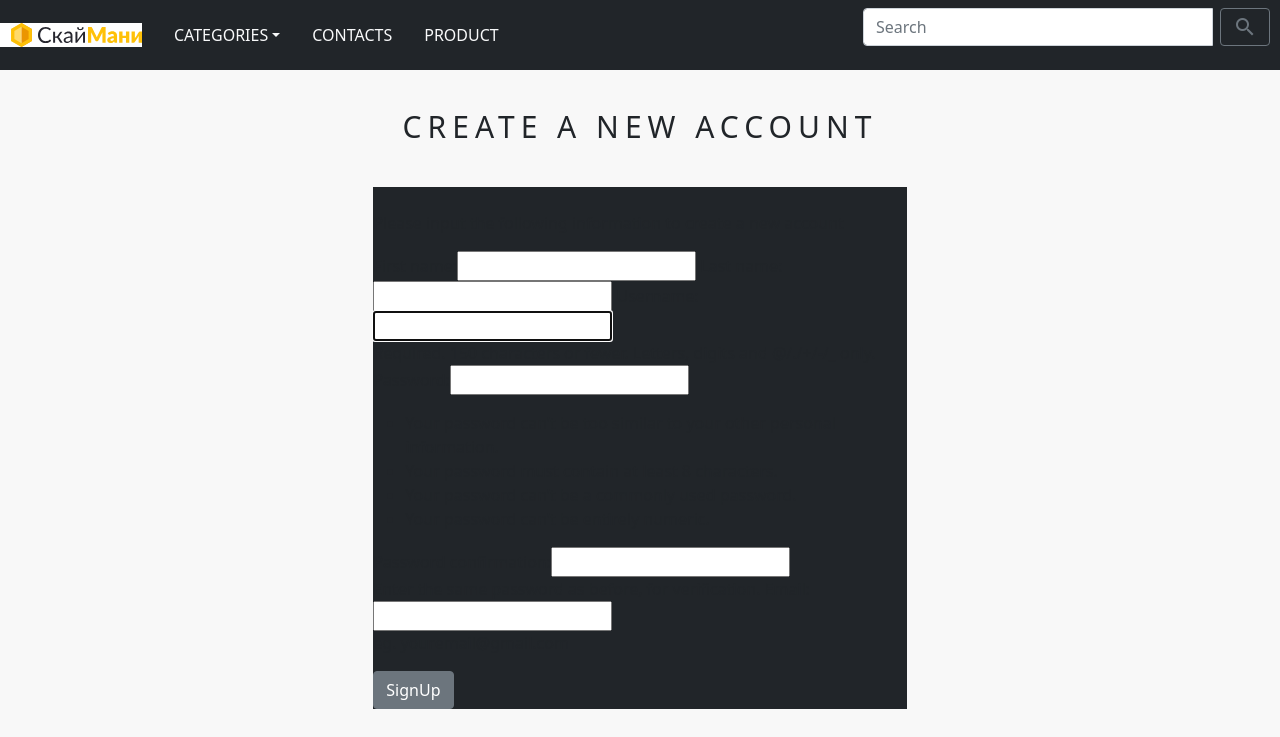
After one commit to AlexBulavin/ecommerce-project, a Django app: page /account/create/ in a window 1280 px wide; the page is wider, and only the part inside the window is pictured. The commit adds this page. Shown: the top 737 px of that part. Run offline with Django 3.2, Linux system fonts and the light colour scheme; data that the repository does not hold is empty.

Commit message:
Add SignUp form and it's logic

```diff
--- a/ecommerce/settings.py
+++ b/ecommerce/settings.py
@@ -64,6 +64,7 @@
                 'django.contrib.auth.context_processors.auth',
                 'django.contrib.messages.context_processors.messages',
                 'shop.context_processors.menu_links',
+                'shop.context_processors.counter',
             ],
         },
     },
--- a/ecommerce/static/css/base.css
+++ b/ecommerce/static/css/base.css
@@ -33,3 +33,8 @@
 .product_text {
 padding-right: 20px;
 }
+
+.errorlist li {
+color: red;
+font-weight: bold;
+}
--- a/shop/context_processors.py
+++ b/shop/context_processors.py
@@ -1,5 +1,19 @@
-from .models import Category
+from .models import Category, Cart, CartItem
+from .views import _cart_id
 
+def counter(request):
+    item_count = 0 #Создали счётчик для элементов в корзине
+    if 'admin' in request.path:
+        return {}
+    else:
+        try:
+            cart = Cart.objects.filter(cart_id=_cart_id(request))
+            cart_items = CartItem.objects.all().filter(cart=cart[:1])
+            for cart_item in cart_items:
+                item_count += cart_item.quantity
+        except Cart.DoesNotExist:
+            item_count = 0
+    return dict(item_count=item_count)
 
 def menu_links(request):
     links = Category.objects.all()
--- /dev/null
+++ b/shop/forms.py
@@ -0,0 +1,12 @@
+from django import forms
+from django.contrib.auth.forms import UserCreationForm
+from django.contrib.auth.models import User
+
+class SignUpForm(UserCreationForm):
+    first_name = forms.CharField(max_length=100, required=True)
+    last_name = forms.CharField(max_length=100, required=True)
+    email = forms.EmailField(max_length=250, help_text='eg. youremail@gmail.com')
+
+    class Meta:
+        model = User
+        fields = ('first_name', 'last_name', 'username', 'password1', 'password2')
--- a/shop/models.py
+++ b/shop/models.py
@@ -53,7 +53,7 @@
     # date_added = models.DateField(auto_now_add=True)
 
     date = models.DateField(auto_now=True, blank=True)
-    date_added = models.DateTimeField(auto_now_add=True)
+    date_added = models.DateTimeField(auto_now_add=True) #Очень важное изменение по отношению к исходнику
 
     class Meta:
         ordering = ['date_added']
--- a/shop/templates/navbar.html
+++ b/shop/templates/navbar.html
@@ -573,6 +573,11 @@
       </li>
       <li class="nav-item"><a class="nav-link text-light text-uppercase font-weight-bold px-3" href="" onmouseover="this.style.backgroundColor='#777';" onmouseout="this.style.backgroundColor='#212529';">Contacts</a></li>
       <li class="nav-item"><a class="nav-link text-light text-uppercase font-weight-bold px-3" href="" onmouseover="this.style.backgroundColor='#777';" onmouseout="this.style.backgroundColor='#212529';">Product</a></li>
+      {% if item_count > 0 %}
+        <li class="nav-item"><a class="nav-link text-light text-uppercase font-weight-bold px-3" href="{% url 'cart_detail' %}" onmouseover="this.style.backgroundColor='#777';" onmouseout="this.style.backgroundColor='#212529';">
+          <i class="material-icons cart icon">add_shopping_cart</i>
+        {{item_count}}</a></li>
+      {% endif %}
     </ul>
     <form class="form-inline" >
       <div class="input-group">
--- /dev/null
+++ b/shop/templates/signup.html
@@ -0,0 +1,52 @@
+{% extends 'base.html' %}
+
+{% load static %}
+
+{% block title %}
+Create new account
+{% endblock %}
+
+{% block content %}
+
+<div>
+  {% if not form.is_valid %}
+    <div>
+      <br>
+      <h1 class="product_title text-center">
+        Create a new account
+      </h1>
+      <br>
+      <div class="col-9 col-sm-9 col-md-6 col-lg-5 mx-auto bg-dark">
+        <br>
+        <p>
+          Please input the following information to create a new account
+        </p>
+        <form action="post">
+          {% csrf_token%}
+          <p>
+            {{ form }}
+          </p>
+          <button type="submit" name="button" class="btn btn-secondary">
+            SignUp
+          </button>
+        </form>
+      </div>
+    </div>
+  {% else %}
+    <div class="mx-auto">
+      <br>
+      <h1 class="product_title text-center">
+        Your account has being successfully created
+      </h1>
+      <br>
+      <div>
+        <p>
+          Your account has being successfully created and ready to use!
+        </p>
+        <br>
+        <a href="{% url 'home' %}">Continue shopping</a>
+      </div>
+    </div>
+  {% endif %}
+</div>
+{% endblock %}
--- a/shop/urls.py
+++ b/shop/urls.py
@@ -14,4 +14,8 @@
     path('cart', views.cart_detail, name='cart_detail'),
     path('cart/add/<int:product_id>', views.add_cart, name='add_cart'),
     path('carttest', views.carttest, name='carttest'),
+    path('cart/remove/<int:product_id>', views.cart_remove, name='cart_remove'),
+    path('cart/delete/<int:product_id>', views.cart_delete, name='cart_delete'),
+    path('account/create/', views.signUpView, name='signup'),
+
 ]
--- a/shop/views.py
+++ b/shop/views.py
@@ -1,6 +1,9 @@
 from django.shortcuts import render, get_object_or_404, redirect
 from .models import Category, Product, Cart, CartItem
 from django.core.exceptions import ObjectDoesNotExist
+from django.contrib.auth.models import Group, User
+from .forms import SignUpForm
+
 
 # Create your views here.
 
@@ -33,23 +36,6 @@
         cart = request.session.create()
     return cart
 
-
-# def add_cart(request, product_id):
-#     product = Product.objects.get(id=product_id)
-#     try:
-#         cart = Cart.objects.get(cart_id=_cart_id(request))
-#     except Cart.DoesNotExist:
-#         cart = Cart.objects.create(cart_id=_cart_id(request))
-#         cart.save()
-#     try:
-#         cart_item = CartItem.objects.get(product=product, cart=cart)
-#         cart_item.quantity += 1
-#         cart_item.save()
-#     except CartItem.DoesNotExist:
-#         cart_item = CartItem.objects.create(product=product, quantity=1, cart=cart)
-#         cart_item.save()
-#     return redirect('cart_detail')
-
 def add_cart(request, product_id):
     product = Product.objects.get(id=product_id)
     try:
@@ -79,3 +65,48 @@
         pass
 
     return render(request, 'cart.html', dict(cart_items=cart_items, total=total, counter=counter))
+
+def cart_remove(request, product_id):
+    cart = Cart.objects.get(cart_id=_cart_id(request))
+    product = get_object_or_404(Product, id=product_id)
+    cart_item = CartItem.objects.get(product=product, cart=cart)
+    if cart_item.quantity > 1:
+        cart_item.quantity -=1
+        cart_item.save()
+    else:
+        cart_item.delete()
+    return redirect('cart_detail')
+
+
+def cart_delete(request, product_id):
+    cart = Cart.objects.get(cart_id=_cart_id(request))
+    product = get_object_or_404(Product, id=product_id)
+    cart_item = CartItem.objects.get(product=product, cart=cart)
+    cart_item.delete()
+    return redirect('cart_detail')
+
+# def signUpView(request):
+#     if request.method == 'POST':
+#         form = SignUpForm(request.POST)
+#         if form.is_valid():
+#             form.save()
+#             username = form.clean_data.get('username')
+#             signup_user = User.objects.get(username=username)
+#             user_group = Group.objects.get(name='User')
+#             user_group.user_set.add(signup_user)
+#     else:
+#         form = SignUpForm()
+#     return render(request, 'signup.html', {'form': form})
+
+def signUpView(request):
+    if request.method == 'POST':
+        form = SignUpForm(request.POST)
+        if form.is_valid():
+            form.save()
+            username = form.cleaned_data.get('username')
+            signup_user = User.objects.get(username=username)
+            user_group = Group.objects.get(name='User')
+            user_group.user_set.add(signup_user)
+    else:
+        form = SignUpForm()
+    return render(request, 'signup.html', {'form': form})
```
Also changed, not shown: shop/templates/cart.html (+14 -12 lines).
